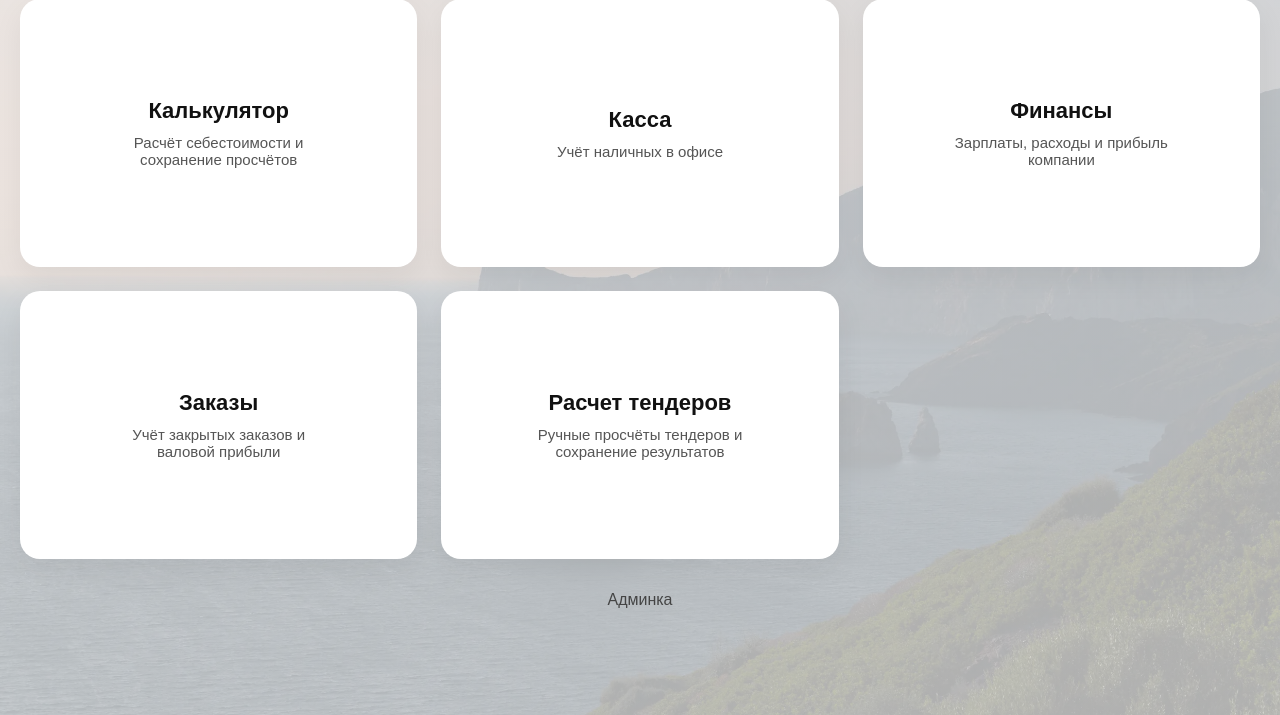
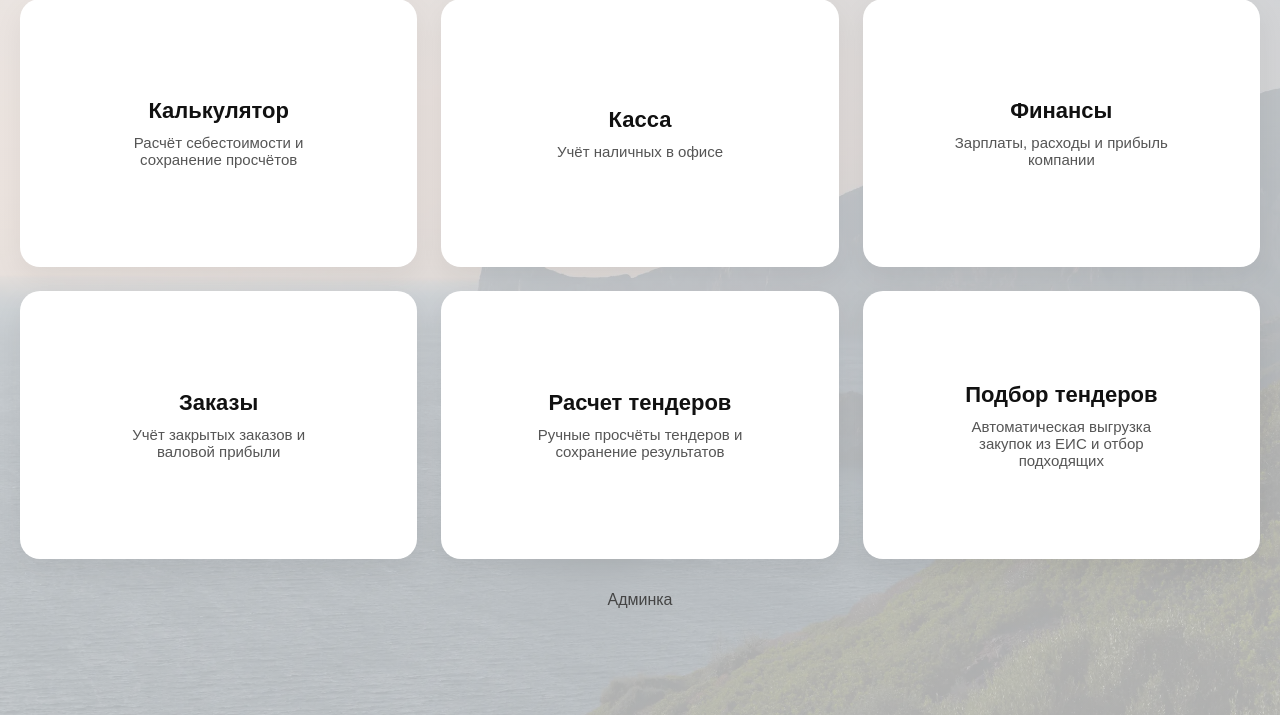
Before and after one commit to Akkormsk/psadmin, a Django app: page / in a window 1280 px wide. Shown: the part 85-800 px from the top of the page. Run offline with Django 4.2, Linux system fonts and the light colour scheme; the visitor is signed in with stand-in values (Sample User, id 1).

Commit message:
Wire «Подбор тендеров» into the project
Additive one-liners so the merge stays trivial: register the app, mount
its urls at /tender-selection/, add a superuser-only card on the home
page, ignore *.log.

Co-Authored-By: Claude Sonnet 5 <noreply@anthropic.com>

```diff
--- a/mysite/settings.py
+++ b/mysite/settings.py
@@ -74,6 +74,7 @@ INSTALLED_APPS = [
     "payroll",
     "finance",
     "tenders",
+    "tender_selection",
 ]
 
 MIDDLEWARE = [
--- a/mysite/urls.py
+++ b/mysite/urls.py
@@ -12,5 +12,6 @@ urlpatterns = [
     path("payroll/", include("payroll.urls")),
     path("finance/", include("finance.urls")),
     path("tenders/", include("tenders.urls")),
+    path("tender-selection/", include("tender_selection.urls")),
     path("", include("django.contrib.auth.urls")),  # login/logout
 ]
--- a/templates/core/index.html
+++ b/templates/core/index.html
@@ -32,6 +32,13 @@
                 <div class="card-title">Расчет тендеров</div>
                 <div class="card-desc">Ручные просчёты тендеров и сохранение результатов</div>
             </a>
+
+            {% if request.user.is_superuser %}
+            <a class="card" href="/tender-selection/">
+                <div class="card-title">Подбор тендеров</div>
+                <div class="card-desc">Автоматическая выгрузка закупок из ЕИС и отбор подходящих</div>
+            </a>
+            {% endif %}
         </div>
 
         {% if request.user.is_superuser %}
```
Also changed, not shown: 1 other file.
